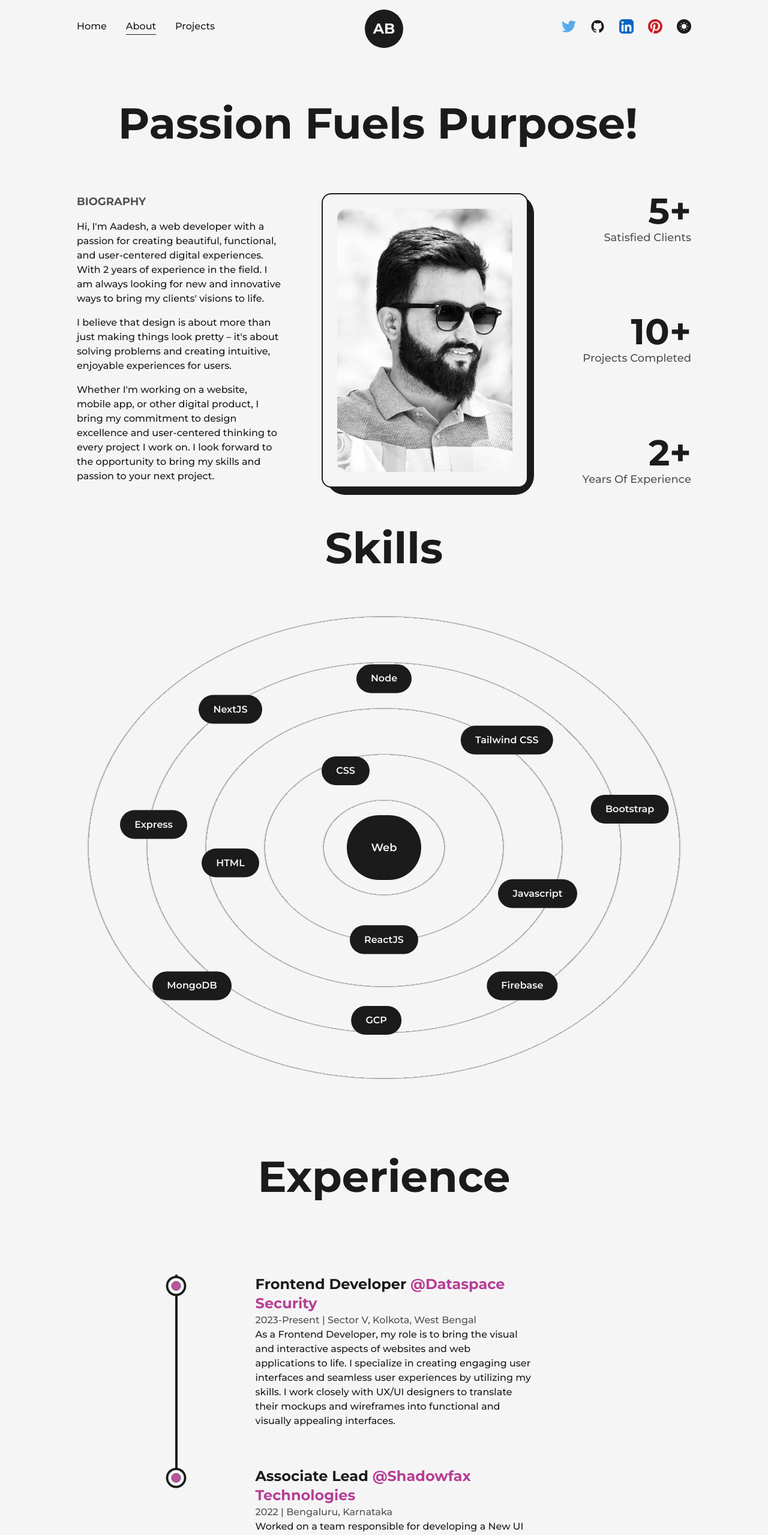
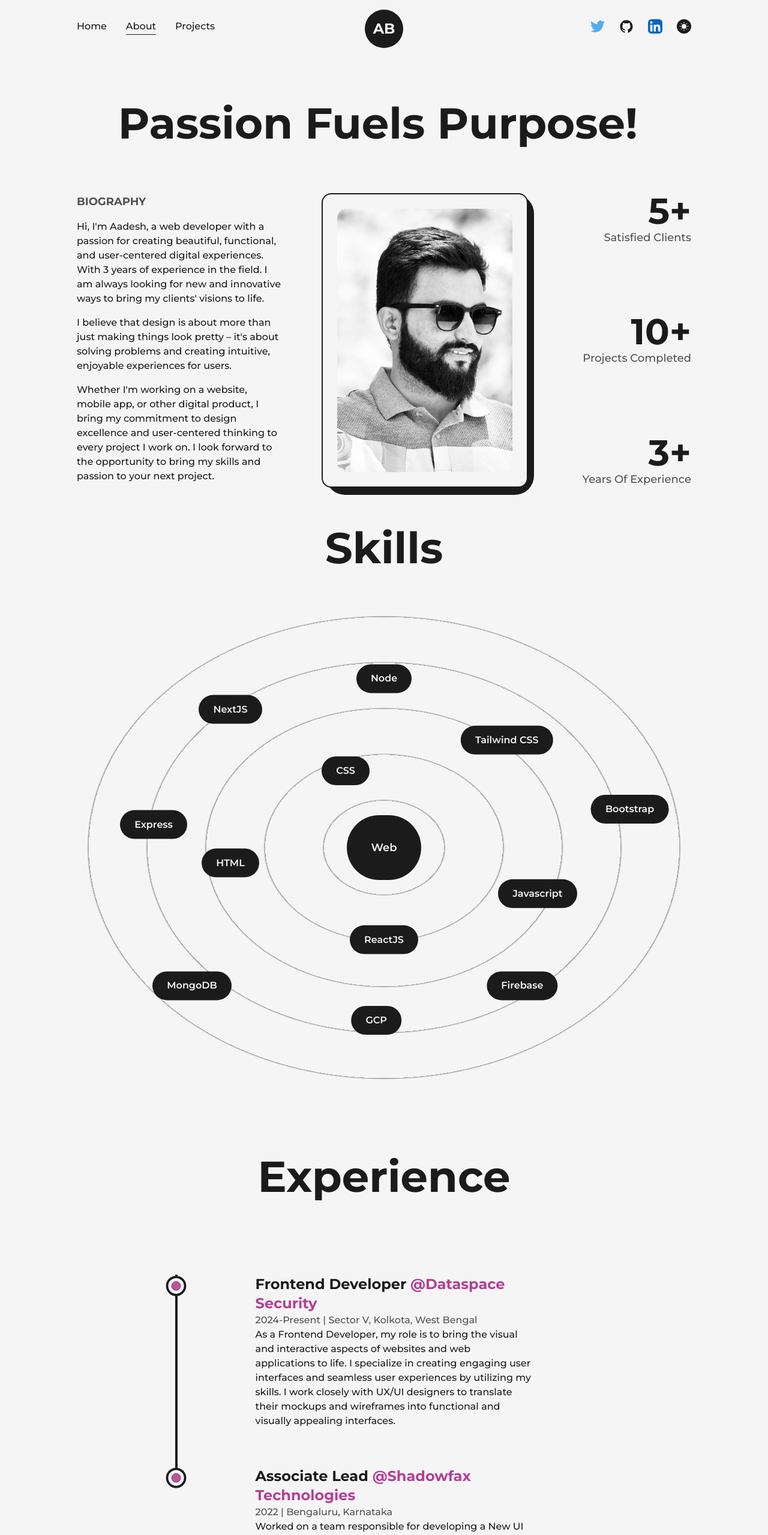
Before and after one commit to aadeshbhujbal/Portfolio, a Next.js app: page /about in a window 1280 px wide. Shown: the top 2559 px of the page at 60% size. Built offline with nearby package versions, Linux system fonts and the light colour scheme.

Commit message:
update_v1

```diff
--- a/src/components/Experience.js
+++ b/src/components/Experience.js
@@ -61,7 +61,7 @@ const Experience = () => {
             position="Frontend Developer"
             company="Dataspace Security "
             companyLink="https://dataspacesecurity.com/"
-            time="2023-Present"
+            time="2024-Present"
             address="Sector V, Kolkota, West Bengal"
             work="
             As a Frontend Developer, my role is to bring the visual and interactive aspects of websites and web applications to life. I specialize in creating engaging user interfaces and seamless user experiences by utilizing my skills. I work closely with UX/UI designers to translate their mockups and wireframes into functional and visually appealing interfaces."
--- a/src/components/NavBar.js
+++ b/src/components/NavBar.js
@@ -109,7 +109,7 @@ const NavBar = () => {
 
         <nav className="flex flex-wrap items-center justify-center">
           <motion.a
-            href="https://twitter.com"
+            href="https://twitter.com/aadeshbhujbal1"
             target={"_blank"}
             whileHover={{ y: -2 }}
             whileTap={{ scale: 0.9 }}
@@ -118,7 +118,7 @@ const NavBar = () => {
             <TwitterIcon />
           </motion.a>
           <motion.a
-            href="https://twitter.com"
+            href="https://github.com/aadeshbhujbal"
             target={"_blank"}
             className="mx-3 w-6 3xl:w-8"
             whileHover={{ y: -2 }}
@@ -127,7 +127,7 @@ const NavBar = () => {
             <GithubIcon />
           </motion.a>
           <motion.a
-            href="https://twitter.com"
+            href="https://www.linkedin.com/in/aadeshbhujbal1/"
             target={"_blank"}
             className="mx-3 w-6 3xl:w-8"
             whileHover={{ y: -2 }}
@@ -135,15 +135,7 @@ const NavBar = () => {
           >
             <LinkedInIcon />
           </motion.a>
-          <motion.a
-            href="https://twitter.com"
-            target={"_blank"}
-            className="mx-3 w-6 rounded-full bg-light 3xl:w-8"
-            whileHover={{ y: -2 }}
-            whileTap={{ scale: 0.9 }}
-          >
-            <PinterestIcon />
-          </motion.a>
+
 
           <button
             onClick={() => setMode(mode === "light" ? "dark" : "light")}
--- a/src/pages/about.js
+++ b/src/pages/about.js
@@ -61,7 +61,7 @@ const about = () => {
               <p className="font-medium text-dark dark:text-light  3xl:text-xl">
                 Hi, I&apos;m Aadesh, a web developer with a passion for creating
                 beautiful, functional, and user-centered digital experiences.
-                With 2 years of experience in the field. I am always looking for
+                With 3 years of experience in the field. I am always looking for
                 new and innovative ways to bring my clients&apos; visions to
                 life.
               </p>
@@ -125,7 +125,7 @@ bg-light p-12 dark:border-light dark:bg-dark 2xl:!p-6 xl:col-span-4 md:order-1 m
 
               <div className="flex flex-col items-end justify-center xl:items-center">
                 <span className="inline-block text-7xl font-bold text-dark dark:text-light 3xl:text-7xl 2xl:text-6xl md:text-6xl sm:text-5xl xs:text-4xl">
-                  <AnimatedNumbers value={2} />+
+                  <AnimatedNumbers value={3} />+
                 </span>
                 <h2
                   className="text-lg font-medium capitalize text-dark/75 dark:text-light/75 3xl:text-xl xl:text-center md:text-lg sm:text-base
--- a/src/pages/index.js
+++ b/src/pages/index.js
@@ -51,7 +51,7 @@ export default function Home() {
               </p>
               <div className="mt-2 flex items-center self-start lg:self-center">
                 <Link
-                  href="/dummy.pdf"
+                  href="/Aadesh'sResume.pdf"
                   target={"_blank"}
                   className="flex items-center rounded-lg border-2 border-solid border-transparent
                   bg-dark p-2.5 px-6 text-lg font-semibold text-light
@@ -64,7 +64,7 @@ export default function Home() {
                   Resume <LinkArrow className={"ml-1 w-6 3xl:w-8"} />
                 </Link>
                 <Link
-                  href="mailto:abcd@gmail.com"
+                  href="mailto:aadeshbhujbal1@gmail.com"
                   target={"_blank"}
                   className="ml-4 text-lg font-medium capitalize text-dark underline dark:text-light 3xl:text-2xl md:text-base"
                 >
@@ -77,7 +77,7 @@ export default function Home() {
 
         <HireMe />
         <div className="absolute bottom-8 right-8 inline-block w-24 md:hidden">
-          <Image src={lightBulb} alt="Codebucks" className="h-auto w-full" />
+          <Image src={lightBulb} alt="Aadesh" className="h-auto w-full" />
         </div>
       </main>
     </>
```
Also changed, not shown: 2 other files (tests, documents, lock files or other folders).
